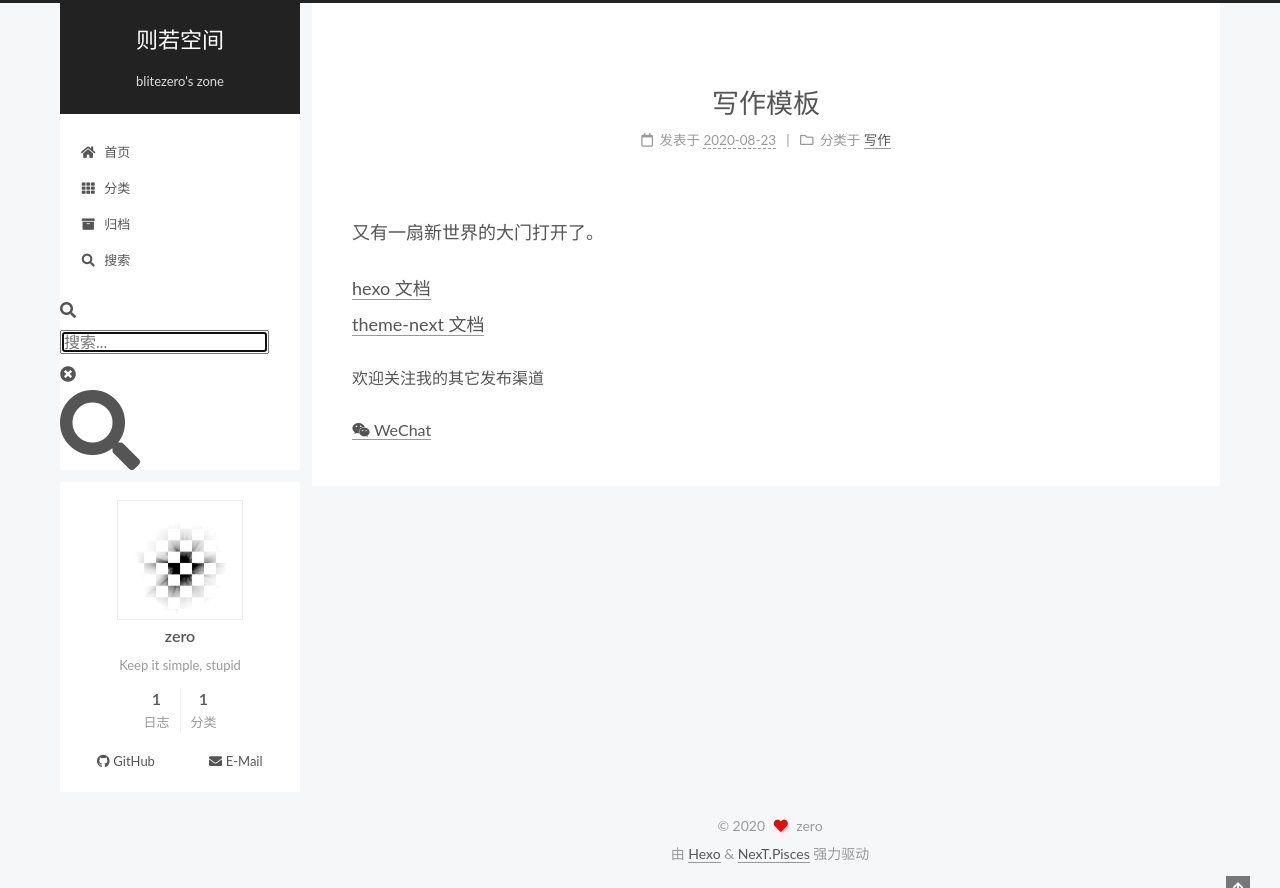
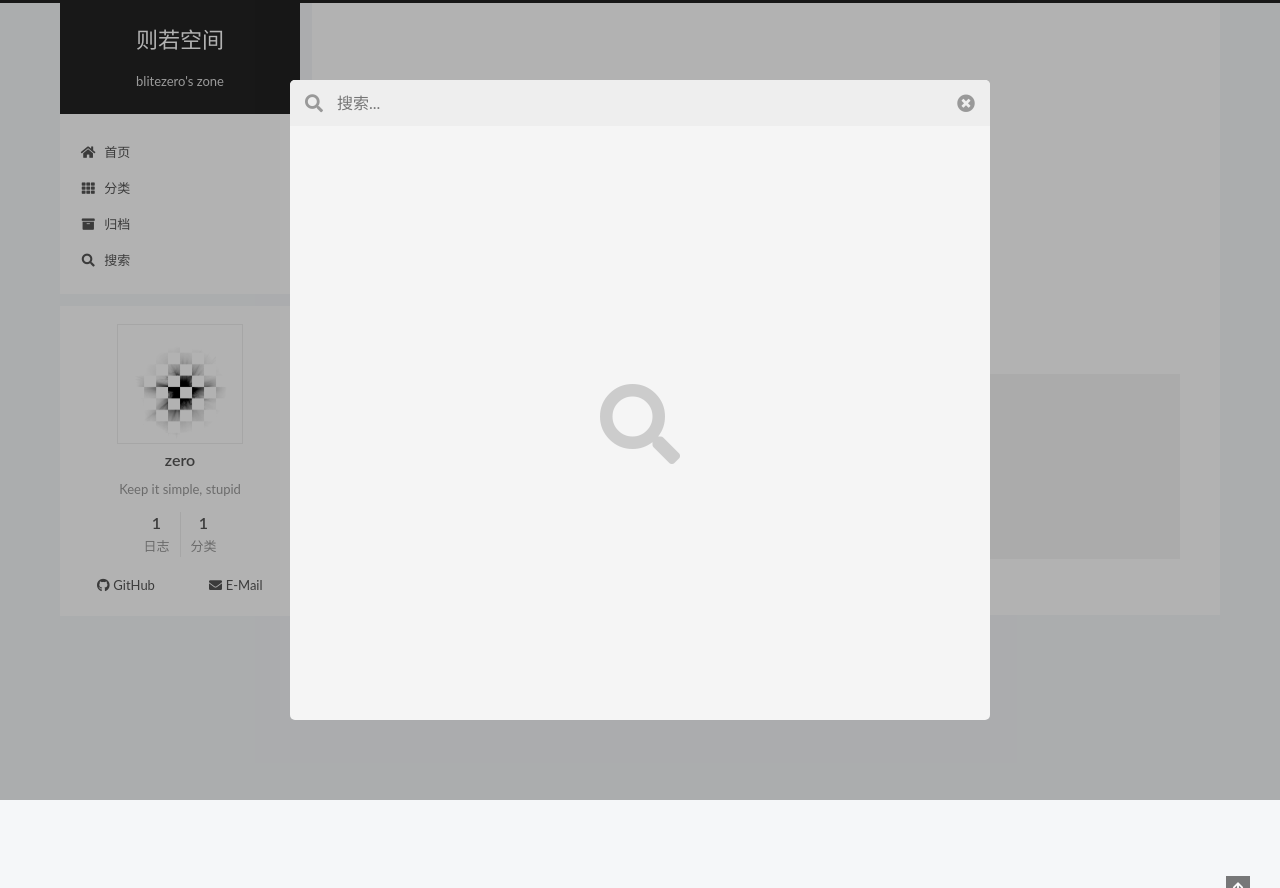
Before and after one commit to black-white-zero/black-white-zero.github.io, a plain HTML site: page 2020/08/23/write_template/index.html in a window 1280 px wide. Both pictures are taken after a click on the button "搜索". After the commit the page ends 800 px from the top, so only its background shows below. Drawn offline with Linux system fonts and the light colour scheme.

Commit message:
Site updated: 2020-08-23 15:23:53

```diff
--- a/css/main.css
+++ b/css/main.css
@@ -1168,7 +1168,7 @@ pre .javascript .function {
 }
 .links-of-author a::before,
 .links-of-author span.exturl::before {
-  background: #f6ffd7;
+  background: #ffbf53;
   border-radius: 50%;
   content: ' ';
   display: inline-block;
@@ -1962,6 +1962,44 @@ pre .javascript .function {
 #qr p {
   text-align: center;
 }
+.followme {
+  align-items: center;
+  background: var(--card-bg-color);
+  border-left: 3px solid #ff2a2a;
+  color: #bbb;
+  margin: 2em 0 1em 0;
+  padding: 1em 1.5em;
+  display: flex;
+  flex-direction: column;
+  justify-content: center;
+}
+.followme .social-list {
+  align-items: center;
+  display: flex;
+  flex-wrap: wrap;
+}
+.followme .social-list .social-item {
+  margin: 0.5em 2em;
+}
+@media (max-width: 991px) {
+  .followme .social-list .social-item {
+    margin: 0.5em 0.75em;
+  }
+}
+.followme .social-list .social-link {
+  border: 0;
+  display: inline-block;
+  text-align: center;
+}
+.followme .social-list .social-link .icon {
+  font-size: 1.75em;
+  height: 1.75em;
+  width: 1.75em;
+}
+.followme .social-list .social-link .label {
+  display: block;
+  font-size: 14px;
+}
 .category-all-page .category-all-title {
   text-align: center;
 }
@@ -2140,6 +2178,106 @@ ul.breadcrumb li + li:last-child {
 }
 .tag-cloud a:hover {
   color: var(--link-hover-color) !important;
+}
+.search-pop-overlay {
+  background: rgba(0,0,0,0);
+  height: 100%;
+  left: 0;
+  position: fixed;
+  top: 0;
+  transition: visibility 0s linear 0.2s, background 0.2s;
+  visibility: hidden;
+  width: 100%;
+  z-index: 1400;
+}
+.search-pop-overlay.search-active {
+  background: rgba(0,0,0,0.3);
+  transition: background 0.2s;
+  visibility: visible;
+}
+.search-popup {
+  background: var(--card-bg-color);
+  border-radius: 5px;
+  height: 80%;
+  left: calc(50% - 350px);
+  position: fixed;
+  top: 10%;
+  transform: scale(0);
+  transition: transform 0.2s;
+  width: 700px;
+  z-index: 1500;
+}
+.search-active .search-popup {
+  transform: scale(1);
+}
+@media (max-width: 767px) {
+  .search-popup {
+    border-radius: 0;
+    height: 100%;
+    left: 0;
+    margin: 0;
+    top: 0;
+    width: 100%;
+  }
+}
+.search-popup .search-icon,
+.search-popup .popup-btn-close {
+  color: #999;
+  font-size: 18px;
+  padding: 0 10px;
+}
+.search-popup .popup-btn-close {
+  cursor: pointer;
+}
+.search-popup .popup-btn-close:hover .fa {
+  color: #222;
+}
+.search-popup .search-header {
+  background: #eee;
+  border-top-left-radius: 5px;
+  border-top-right-radius: 5px;
+  display: flex;
+  padding: 5px;
+}
+.search-popup input.search-input {
+  background: transparent;
+  border: 0;
+  outline: 0;
+  width: 100%;
+}
+.search-popup input.search-input::-webkit-search-cancel-button {
+  display: none;
+}
+.search-popup .search-input-container {
+  flex-grow: 1;
+  padding: 2px;
+}
+.search-popup ul.search-result-list {
+  margin: 0 5px;
+  padding: 0;
+  width: 100%;
+}
+.search-popup p.search-result {
+  border-bottom: 1px dashed #ccc;
+  padding: 5px 0;
+}
+.search-popup a.search-result-title {
+  font-weight: bold;
+}
+.search-popup .search-keyword {
+  border-bottom: 1px dashed #ff2a2a;
+  color: #ff2a2a;
+  font-weight: bold;
+}
+.search-popup #search-result {
+  display: flex;
+  height: calc(100% - 55px);
+  overflow: auto;
+  padding: 5px 25px;
+}
+.search-popup #no-result {
+  color: #ccc;
+  margin: auto;
 }
 .header {
   margin: 0 auto;
```
Also changed, not shown: 1 other file.
